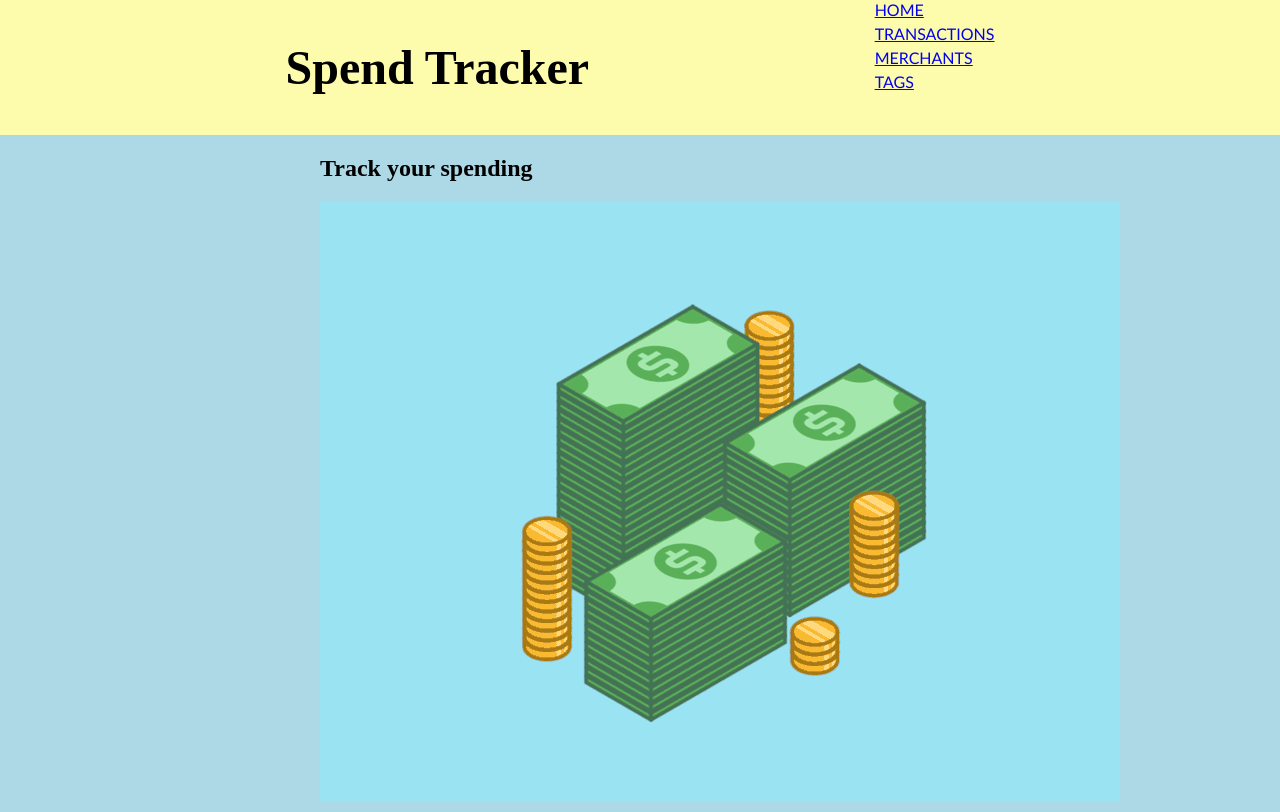
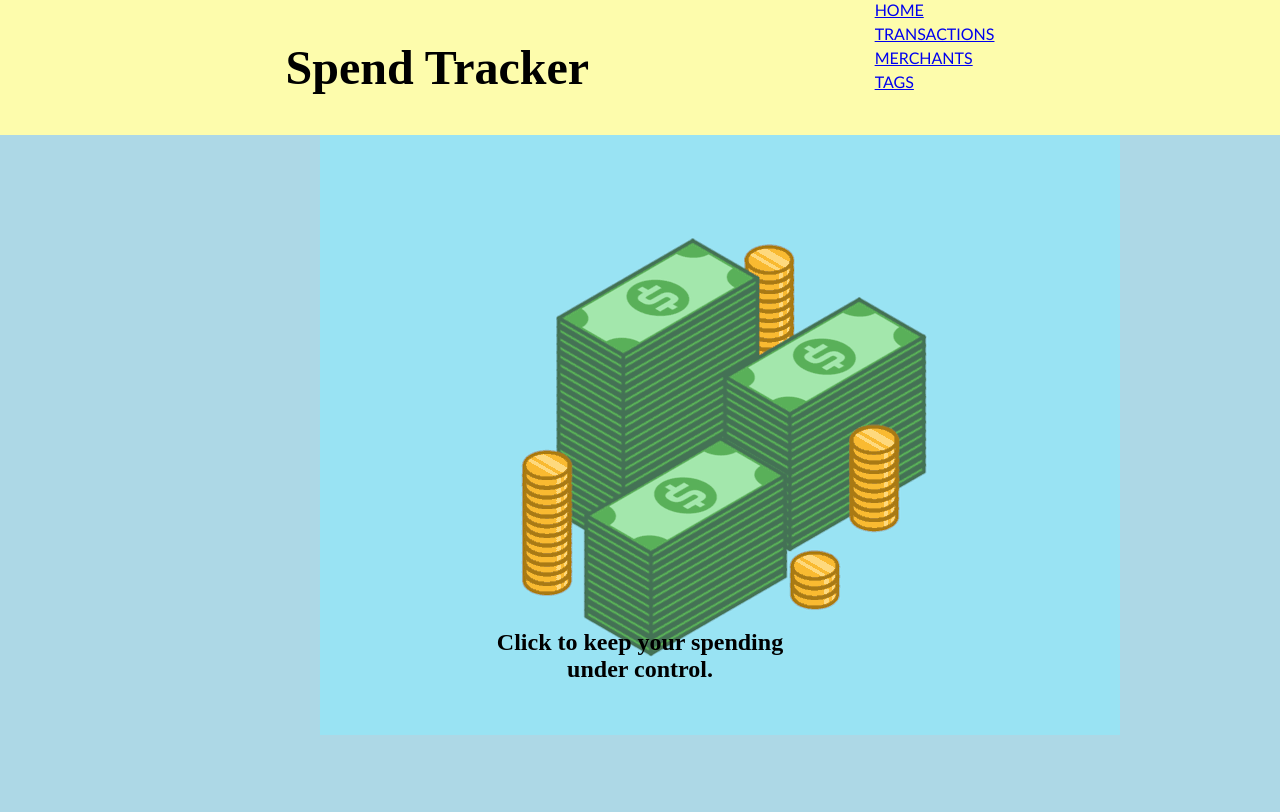
Before and after one commit to lushpurr/project1_spend_tracker, a Flask app: page / in a window 1280 px wide. After the commit the page ends 735 px from the top, so only its background shows below. Run offline with Flask 2, Linux system fonts and the light colour scheme; some libraries are stand-ins or nearby versions.

```diff
--- a/app/controllers/tag_controller.py
+++ b/app/controllers/tag_controller.py
@@ -12,13 +12,10 @@ def tags():
     return render_template("tags/index.html", tags = tags)
 
 
-
 # NEW
-
 @tags_blueprint.route("/tags/new")
 def new_tag():
     return render_template("tags/new.html")
-
 
 
 # CREATE
--- a/app/static/css/style.css
+++ b/app/static/css/style.css
@@ -17,7 +17,17 @@ h2 {
   font-size: 1.5em;
 }
 
+.splash-screen {
+  position: relative;
+  text-align: center;
+}
 
+.splash-screen-text {
+  position: absolute;
+  bottom: 8px;
+  left: 50%;
+  transform: translate(-50%, -50%);
+}
 
 .top_main {
     display: flex;
--- a/app/templates/index.html
+++ b/app/templates/index.html
@@ -2,9 +2,9 @@
 
 {% block content %}
 
-<h2>Track your spending</h2>
+
 <section class="splash-screen">
-
+    <h2 class="splash-screen-text">Click to keep your spending under control.</h2>
     <a href="/transactions"><img src="{{ url_for('static', filename='images/72qy.gif') }}" alt="money "></a>
 
 </section>
```
Also changed, not shown: app/templates/tags/edit.html (+7 -3 lines).
